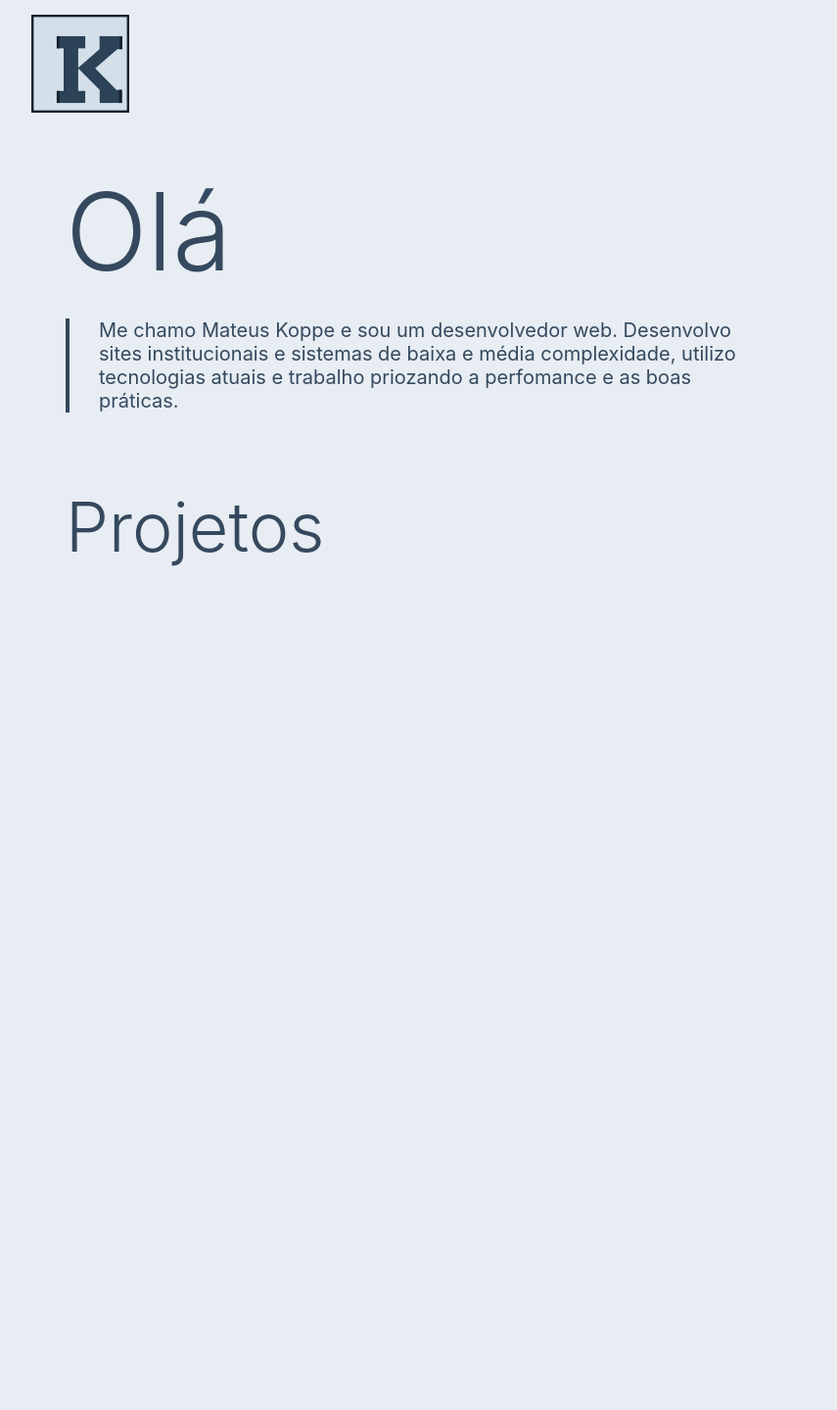
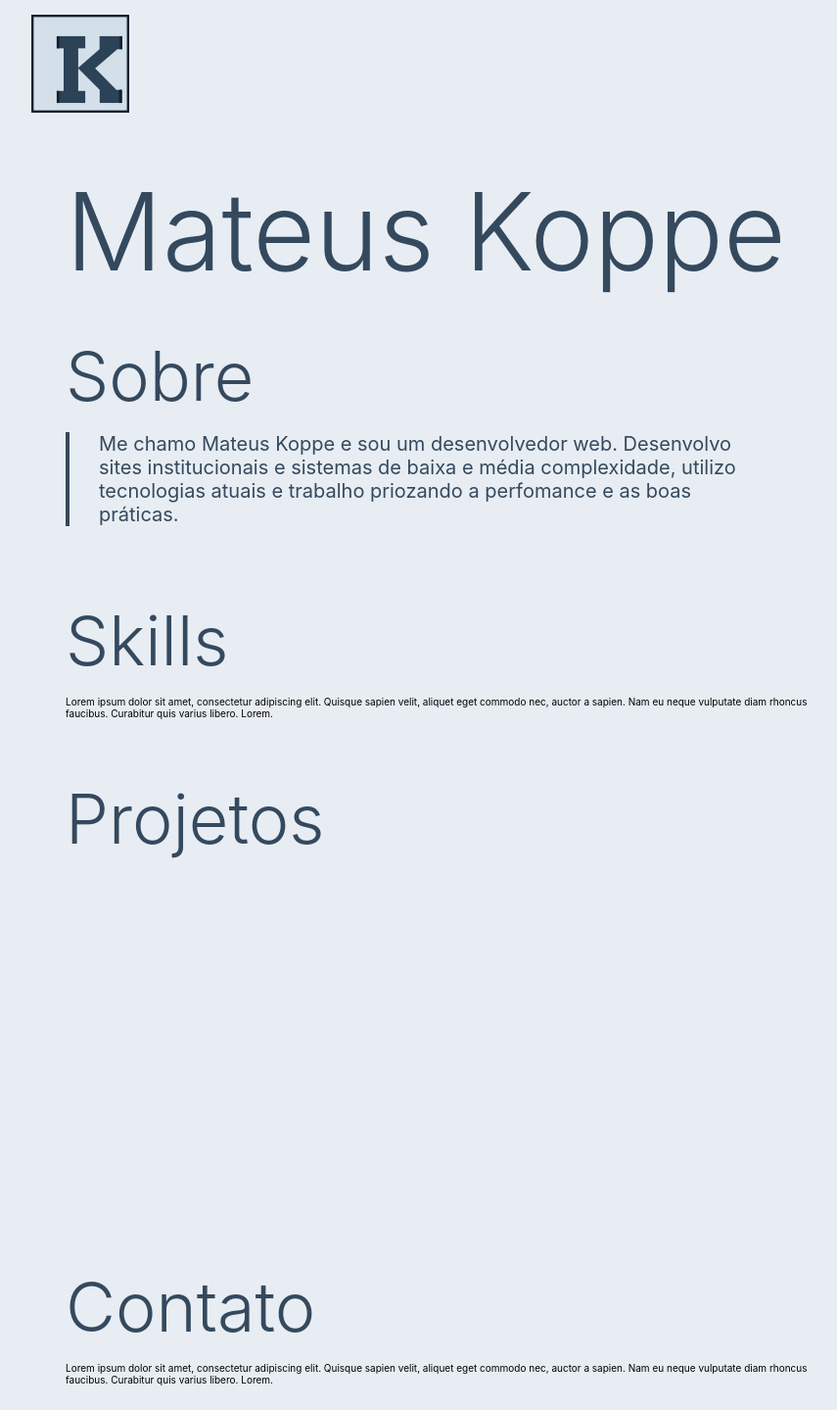
Before and after one commit to mateusKoppe/mateuskoppe.github.io, a Nuxt app: page / in a window 1280 px wide. Shown: the whole page at 98% size, without its empty margins (173-1028 px from the left). Before the commit the page ends 959 px from the top, so only its background shows below. Built offline with nearby package versions, Linux system fonts and the light colour scheme.

Commit message:
Add some sections in home

```diff
--- a/assets/style/base.scss
+++ b/assets/style/base.scss
@@ -31,7 +31,7 @@ section.container {
 }
 
 h1.title {
-  font-size: 10rem;
+  font-size: 11rem;
 }
 
 h2.title {
--- a/pages/index.vue
+++ b/pages/index.vue
@@ -1,15 +1,17 @@
 <template>
   <div>
     <section class="container">
-      <span class="wellcoming title">
-        Olá
-      </span>
+      <h1 class="title"> Mateus Koppe </h1>
+      <br>
+      <h2 class="title"> Sobre </h2>
       <p class="quote">Me chamo Mateus Koppe e sou um desenvolvedor web. Desenvolvo sites institucionais e sistemas de baixa e média complexidade, utilizo tecnologias atuais e trabalho priozando a perfomance e as boas práticas.</p>
     </section>
     <section class="container">
-      <h2 class="title">
-        Projetos
-      </h2>
+      <h2 class="title"> Skills </h2>
+      <p> Lorem ipsum dolor sit amet, consectetur adipiscing elit. Quisque sapien velit, aliquet eget commodo nec, auctor a sapien. Nam eu neque vulputate diam rhoncus faucibus. Curabitur quis varius libero. Lorem. </p>
+    </section>
+    <section class="container">
+      <h2 class="title"> Projetos </h2>
       <div class="projects">
         <nuxt-link
           class="project-card"
@@ -23,6 +25,10 @@
             >
         </nuxt-link>
       </div>
+    </section>
+    <section class="container">
+      <h2 class="title"> Contato </h2>
+      <p> Lorem ipsum dolor sit amet, consectetur adipiscing elit. Quisque sapien velit, aliquet eget commodo nec, auctor a sapien. Nam eu neque vulputate diam rhoncus faucibus. Curabitur quis varius libero. Lorem. </p>
     </section>
   </div>
 </template>
```
